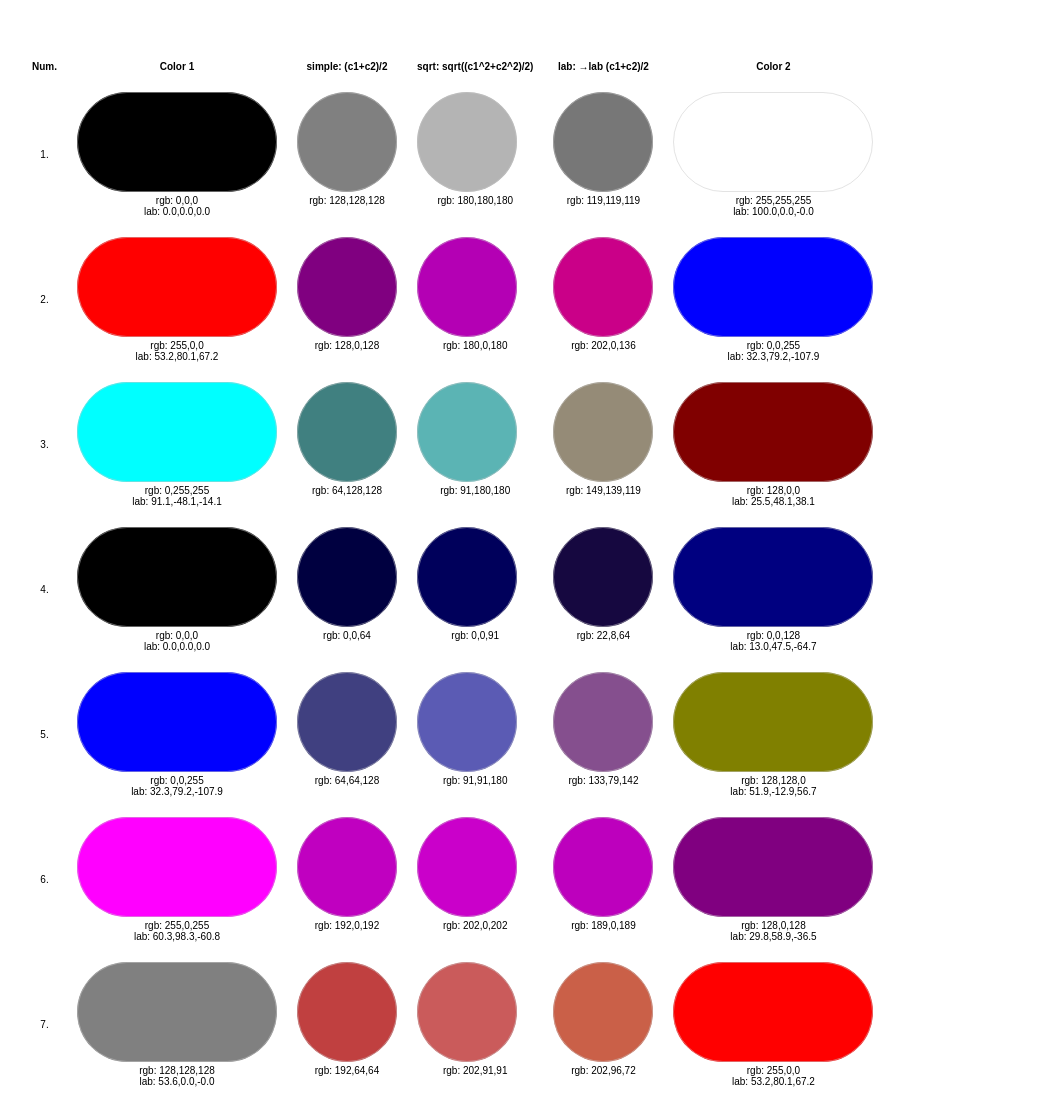
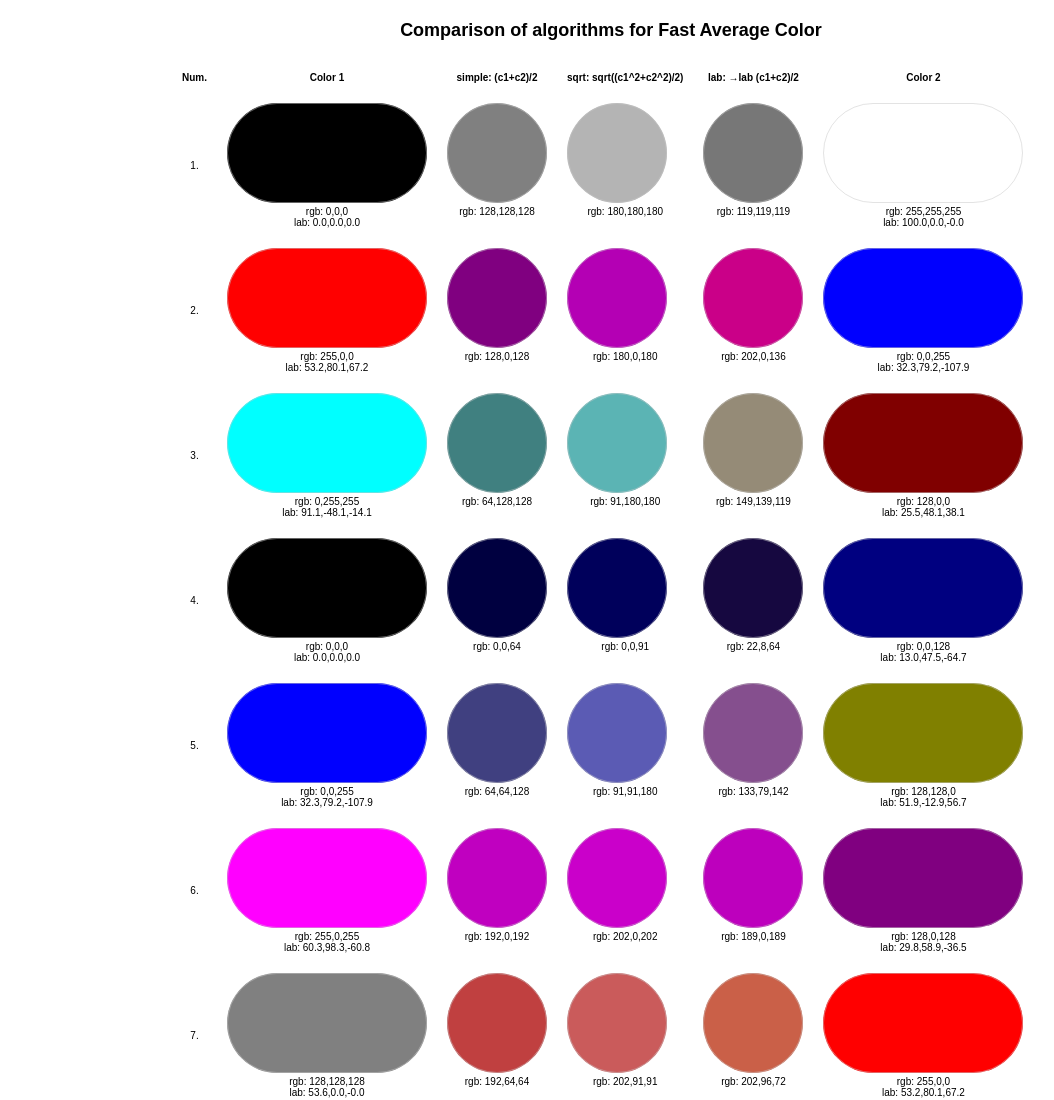
Before and after one commit to fast-average-color/compare, a website: page index.html in a window 1280 px wide. Shown: the top 1100 px of the page, without its empty margins (29-1083 px from the left). Drawn offline with Linux system fonts and the light colour scheme.

Commit message:
:cyclone:

```diff
--- a/index.html
+++ b/index.html
@@ -1,10 +1,24 @@
 <html>
   <head>
+    <title>Comparison of algorithms for Fast Average Color</title>
     <style>
       html, body {
           padding: 0;
           margin: 0;
           font: 16px Arial, sans-serif;
+      }
+
+      body {
+          width: 880px;
+          margin: 0 auto;
+      }
+
+      h1 {
+          text-align: center;
+          font-size: 18px;
+
+          padding: 0;
+          margin: 20px 0 20px 0;
       }
 
       th {
@@ -22,10 +36,6 @@
           font-size: 10px;
           white-space: nowrap;
           text-align: center;
-      }
-
-      table {
-          margin: 50px;
       }
 
       .num {
@@ -53,6 +63,7 @@
     </style>
   </head>
   <body>
+    <h1>Comparison of algorithms for Fast Average Color</h1>
     <table>
     <tr>
         <th>Num.</th>
```
Also changed, not shown: src/template.html (+15 -4 lines), README.md.
